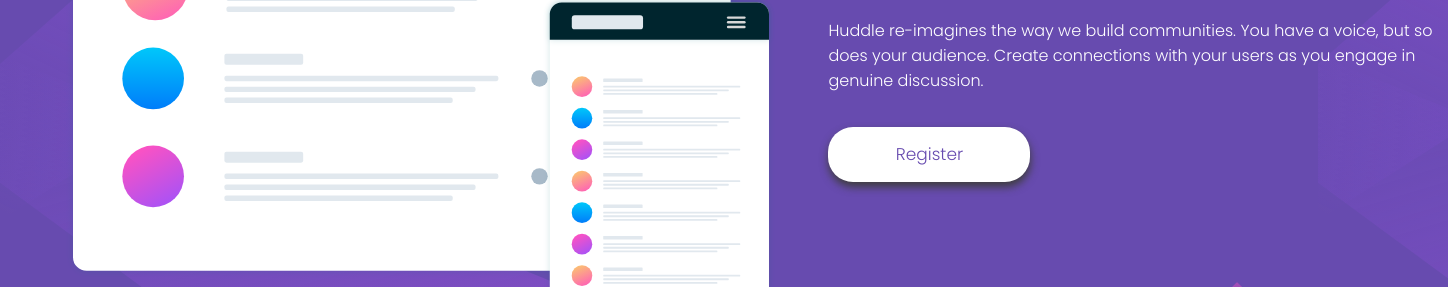
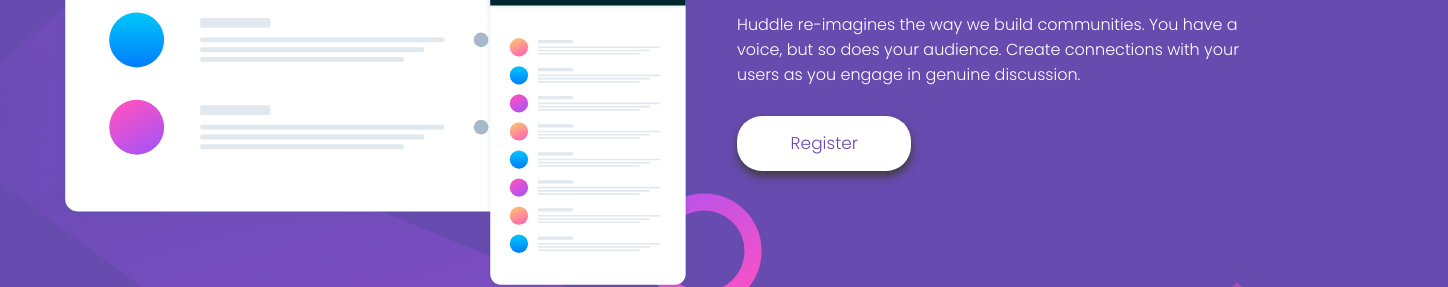
Before and after one commit to liamwoody25/huddle-landing-page.2, a plain HTML site: page index.html in a window 1280 px wide. Shown: the part 312-599 px from the top of the page, 1448 px wide, since content can reach past the window. Drawn offline with Linux system fonts and the light colour scheme.

Commit message:
updated html and css

```diff
--- a/index.css
+++ b/index.css
@@ -16,7 +16,9 @@ body{
 
 .main-container{
     width: 100%;
-    min-width: 1440px;
+    min-width: ;
+    max-width: 1440px;
+    width: fit-content;
 }
 /*******header****/
 .logo{
@@ -29,8 +31,8 @@ body{
     display: flex;
 }
 
-.intro-container img{
-    width: 90%;
+.intro-img{
+    width: 50%;
     padding-left:4%;
     padding-top: 4%;
 }
@@ -41,7 +43,6 @@ body{
     font-size: 39px;
     padding-left: 8%;
     padding-top:40px;
-    text-align: inherit;
 
 }
 
@@ -50,7 +51,6 @@ body{
     font-weight: 300;
     padding-left: 8%;
     font-size: 16px;
-    margin-top: 20px;
     margin-bottom:5%;
 }
 
--- a/index.html
+++ b/index.html
@@ -22,8 +22,8 @@
   </header>
   <!-----intro-section-------------->
   <section class="intro-container">
-      <img class="intro-container img" src="./images/illustration-mockups.svg" alt="bg">
-      <div>
+      <img class="intro-img" src="./images/illustration-mockups.svg" alt="bg">
+      <div class="intro-content">
       <h2 class="intro-title">Build The Community Your Fans Will Love</h2>
       <p class="intro-text">Huddle re-imagines the way we build communities. You have a voice, but so does your audience.
         Create connections with your users as you engage in genuine discussion.</p>
```
